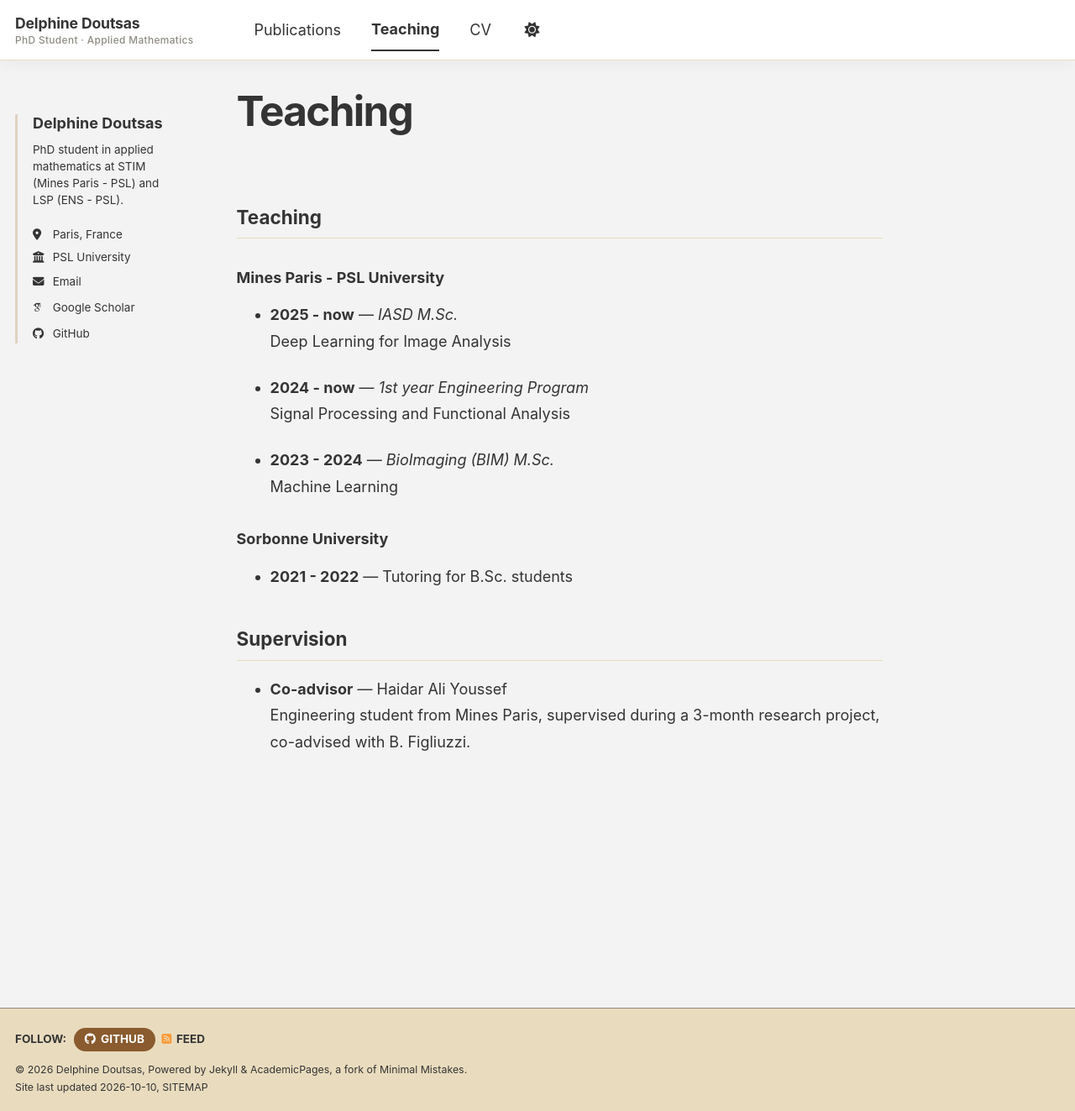
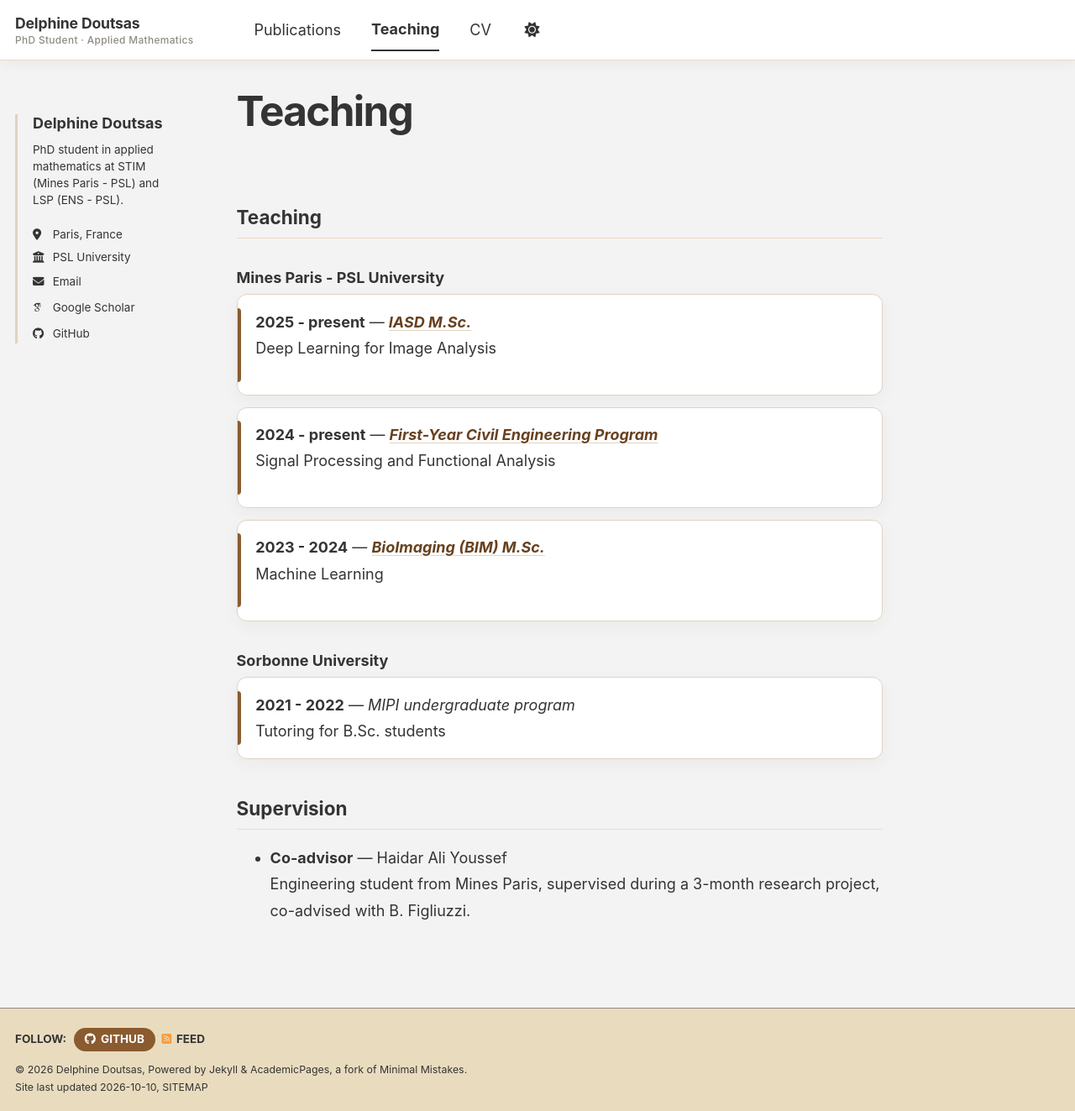
Before and after one commit to dldou/dldou.github.io, a Jekyll site: the page built from _pages/teaching.md, in a window 1280 px wide and 1323 px high. Shown: the whole window at 84% size. Built offline with Jekyll 4.4.1, drawn with Linux system fonts in a browser that asks for light colours; some web fonts are replaced; a script bundle is joined from its source files by our own code; library files that are not in the unit come from our copies.

Commit message:
Update CV and teaching links

```diff
--- a/_pages/teaching.md
+++ b/_pages/teaching.md
@@ -8,18 +8,21 @@ author_profile: true
 
 ### Mines Paris - PSL University
 
-- **2025 - now** — *IASD M.Sc.*
+- **2025 - present** — [*IASD M.Sc.*](https://www.masteriasd.eu/en/)<br>
   Deep Learning for Image Analysis
 
-- **2024 - now** — *1st year Engineering Program*
+- **2024 - present** — [*First-Year Civil Engineering Program*](https://www.minesparis.psl.eu/en/education/civil-engineering-cycle/the-first-year/)<br>
   Signal Processing and Functional Analysis
 
-- **2023 - 2024** — *BioImaging (BIM) M.Sc.*
+- **2023 - 2024** — [*BioImaging (BIM) M.Sc.*](https://odf.u-paris.fr/plugins/odf-web/uparis/_content/subprogram-cdmfr-fruai0754814aprjt7c24fw-fr/Master%20Ing%C3%A9nierie%20de%20la%20sant%C3%A9%20-%20Parcours%20_%20Bio-imagerie%20_%20Bio-Imaging%20%28BIM%29.pdf)<br>
   Machine Learning
+{: .teaching-list}
 
 ### Sorbonne University
 
-- **2021 - 2022** — Tutoring for B.Sc. students
+- **2021 - 2022** — *MIPI undergraduate program*<br>
+  Tutoring for B.Sc. students
+{: .teaching-list}
 
 ## Supervision
 
--- a/_sass/_custom.scss
+++ b/_sass/_custom.scss
@@ -249,6 +249,46 @@ body {
   margin-top: 0.4rem;
 }
 
+.teaching-list {
+  display: grid;
+  gap: 0.75rem;
+  margin: 0 0 1.6rem;
+  padding: 0;
+  list-style: none;
+}
+
+.teaching-list li {
+  position: relative;
+  margin: 0;
+  padding: 0.9rem 1rem 0.9rem 1.2rem;
+  border: 1px solid var(--site-card-border);
+  border-radius: 12px;
+  background: var(--site-surface);
+  box-shadow: 0 6px 20px rgba(52, 42, 31, 0.045);
+}
+
+.teaching-list li::before {
+  position: absolute;
+  top: 0.85rem;
+  bottom: 0.85rem;
+  left: 0;
+  width: 4px;
+  border-radius: 0 4px 4px 0;
+  background: var(--site-accent);
+  content: "";
+}
+
+.teaching-list a {
+  color: var(--site-accent-strong) !important;
+  font-weight: 700;
+  text-decoration-color: var(--site-card-border);
+  text-underline-offset: 0.18em;
+}
+
+.teaching-list a:hover {
+  text-decoration-color: var(--site-accent);
+}
+
 .page__footer-follow .footer-github-link {
   display: inline-flex;
   align-items: center;
```
Also changed, not shown: _pages/cv.md (+2 -2 lines), _publications/critical-beta-scale-posterior-collapse.md (+1 -1 lines).
